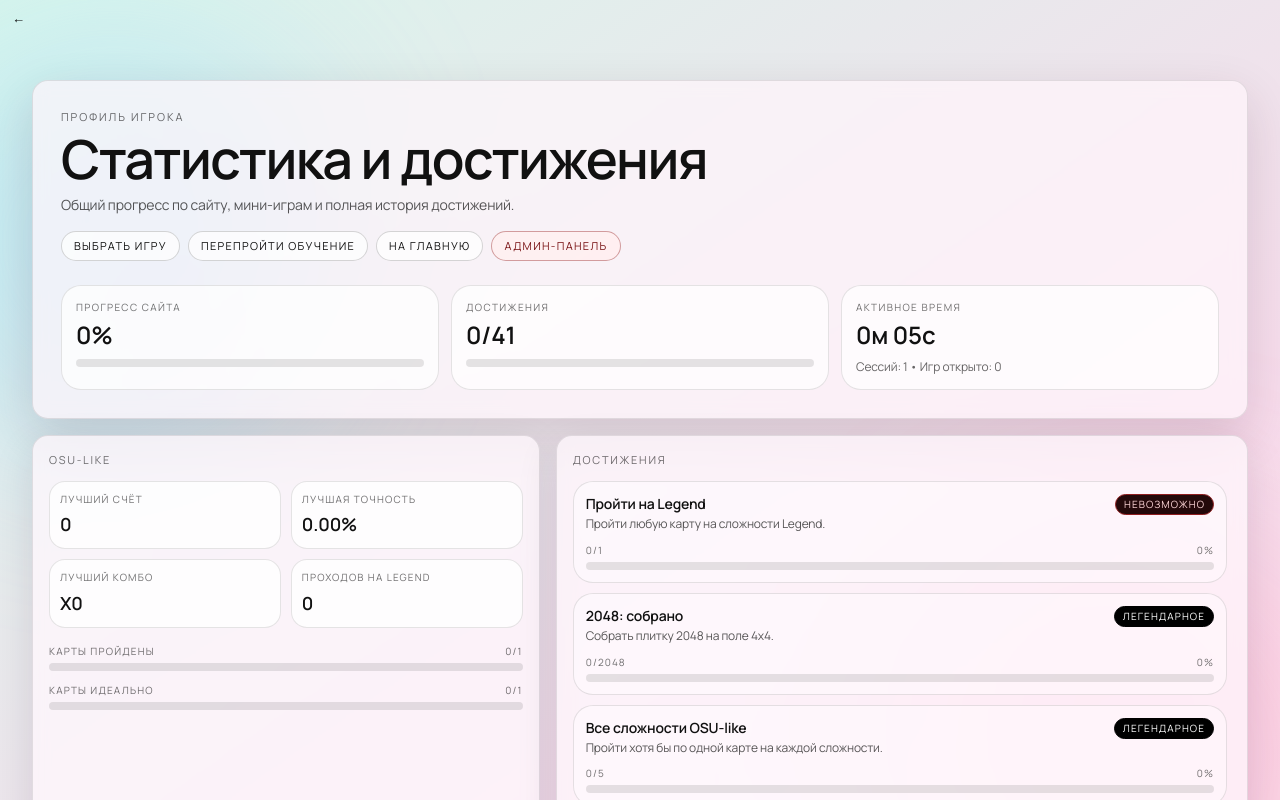
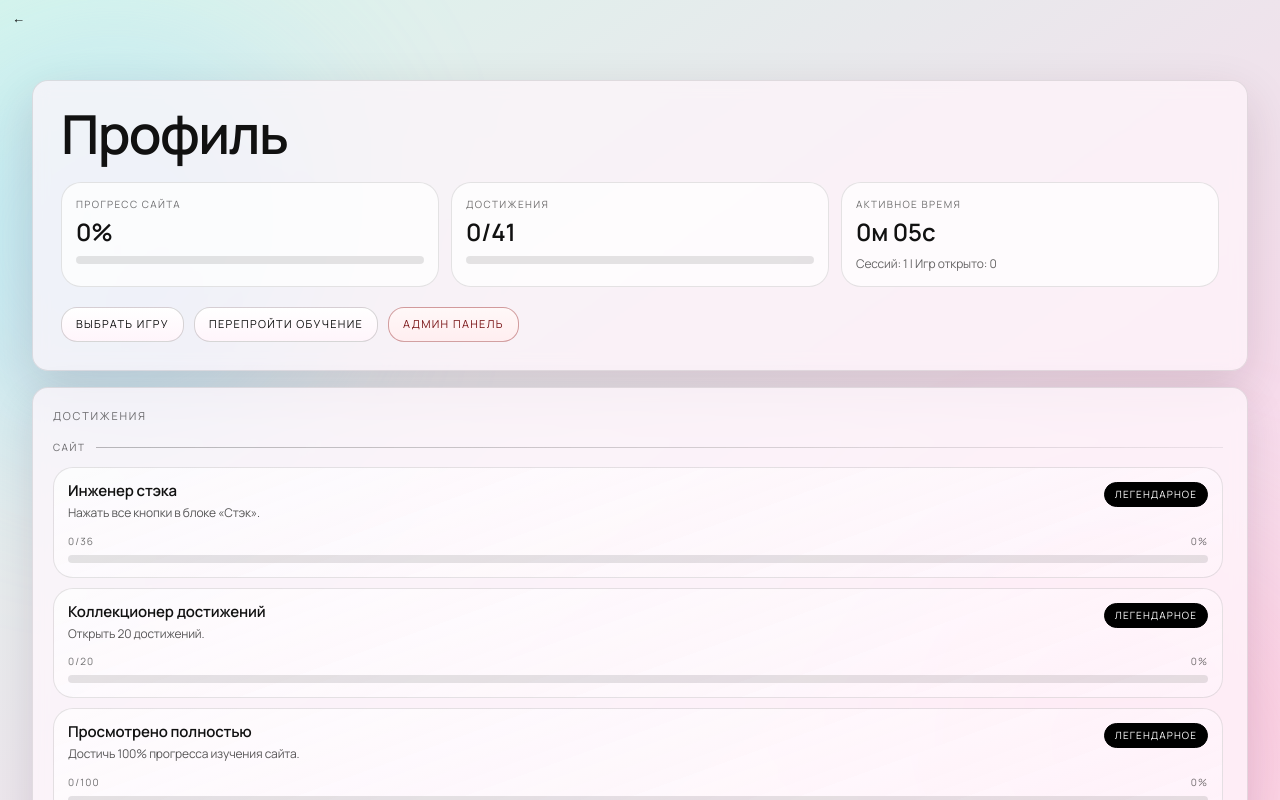
Before and after one commit to Stepa-Karpik/landing_1, a Next.js app: page /profile in a window 1280 px wide. Shown: the top 800 px of the page. Built offline with nearby package versions, Linux system fonts and the light colour scheme.

Commit message:
profile rework

```diff
--- a/app/profile/page.tsx
+++ b/app/profile/page.tsx
@@ -16,11 +16,19 @@ const rarityClassByKey: Record<string, string> = {
 }
 
 const rarityTextByKey: Record<string, string> = {
-  common: "Обычное",
-  rare: "Редкое",
-  epic: "Эпическое",
-  legendary: "Легендарное",
-  impossible: "Невозможно",
+  common: "\u041e\u0431\u044b\u0447\u043d\u043e\u0435",
+  rare: "\u0420\u0435\u0434\u043a\u043e\u0435",
+  epic: "\u042d\u043f\u0438\u0447\u0435\u0441\u043a\u043e\u0435",
+  legendary: "\u041b\u0435\u0433\u0435\u043d\u0434\u0430\u0440\u043d\u043e\u0435",
+  impossible: "\u041d\u0435\u0432\u043e\u0437\u043c\u043e\u0436\u043d\u043e",
+}
+
+const raritySortOrder: Record<string, number> = {
+  impossible: 0,
+  legendary: 1,
+  epic: 2,
+  rare: 3,
+  common: 4,
 }
 
 const miniGames: Array<{ href: string; label: string }> = [
@@ -35,13 +43,55 @@ const miniGames: Array<{ href: string; label: string }> = [
   { href: "/minigames/osu", label: "OSU-like" },
 ]
 
+const achievementTypeLabels: Record<string, string> = {
+  site: "\u0421\u0430\u0439\u0442",
+  minigames: "\u041c\u0438\u043d\u0438-\u0438\u0433\u0440\u044b",
+  tetris: "\u0422\u0435\u0442\u0440\u0438\u0441",
+  dino: "\u0414\u0438\u043d\u043e\u0437\u0430\u0432\u0440\u0438\u043a",
+  minesweeper: "\u0421\u0430\u043f\u0435\u0440",
+  match3: "\u0422\u0440\u0438 \u0412 \u0420\u044f\u0434",
+  snake: "\u0417\u043c\u0435\u0439\u043a\u0430",
+  game2048: "2048",
+  breakout: "Breakout",
+  simon: "Simon",
+  osu: "OSU-like",
+}
+
+const achievementTypeOrder: Record<string, number> = {
+  site: 0,
+  minigames: 1,
+  tetris: 2,
+  dino: 3,
+  minesweeper: 4,
+  match3: 5,
+  snake: 6,
+  game2048: 7,
+  breakout: 8,
+  simon: 9,
+  osu: 10,
+}
+
+function getAchievementType(id: string) {
+  if (id === "games-routes" || id === "games-play-all" || id === "games-master") return "minigames"
+  if (id.startsWith("tetris-")) return "tetris"
+  if (id.startsWith("dino-")) return "dino"
+  if (id.startsWith("minesweeper-")) return "minesweeper"
+  if (id.startsWith("match3-")) return "match3"
+  if (id.startsWith("snake-")) return "snake"
+  if (id.startsWith("game2048-")) return "game2048"
+  if (id.startsWith("breakout-")) return "breakout"
+  if (id.startsWith("simon-")) return "simon"
+  if (id.startsWith("osu-")) return "osu"
+  return "site"
+}
+
 function formatDuration(totalSeconds: number) {
   const safe = Math.max(0, Math.floor(totalSeconds))
   const hours = Math.floor(safe / 3600)
   const minutes = Math.floor((safe % 3600) / 60)
   const seconds = safe % 60
-  if (hours > 0) return `${hours}ч ${minutes}м`
-  return `${minutes}м ${String(seconds).padStart(2, "0")}с`
+  if (hours > 0) return `${hours}\u0447 ${minutes}\u043c`
+  return `${minutes}\u043c ${String(seconds).padStart(2, "0")}\u0441`
 }
 
 function formatDate(value?: string) {
@@ -77,9 +127,19 @@ export default function ProfilePage() {
     [data.gameStats],
   )
 
-  const totalMapsTarget = Math.max(1, data.osuProgress.knownTracks)
-  const clearedMapsPercent = Math.round(ratio(data.osuProgress.clearedTracks.length, totalMapsTarget) * 100)
-  const perfectMapsPercent = Math.round(ratio(data.osuProgress.perfectTracks.length, totalMapsTarget) * 100)
+  const orderedAchievements = useMemo(() => {
+    return [...sortedAchievementViews].sort((first, second) => {
+      const firstType = getAchievementType(first.id)
+      const secondType = getAchievementType(second.id)
+      const typeDiff = (achievementTypeOrder[firstType] ?? 999) - (achievementTypeOrder[secondType] ?? 999)
+      if (typeDiff !== 0) return typeDiff
+
+      const rarityDiff = (raritySortOrder[first.rarity] ?? 999) - (raritySortOrder[second.rarity] ?? 999)
+      if (rarityDiff !== 0) return rarityDiff
+
+      return first.title.localeCompare(second.title)
+    })
+  }, [sortedAchievementViews])
 
   return (
     <main className="relative min-h-screen overflow-hidden bg-[linear-gradient(145deg,#d9f6ec_0%,#f7dcec_68%,#fbe5ef_100%)] px-4 pb-10 pt-20 text-[#111111] md:px-8">
@@ -88,156 +148,127 @@ export default function ProfilePage() {
 
       <div className="relative z-10 mx-auto max-w-[1220px]">
         <section className="rounded-2xl border border-black/10 bg-[#fff6fb]/72 p-5 shadow-[0_18px_50px_rgba(58,17,37,0.14)] backdrop-blur-sm md:p-7">
-          <div className="flex flex-wrap items-start justify-between gap-4">
-            <div>
-              <p className="text-[11px] tracking-[0.18em] text-black/58 uppercase">Профиль игрока</p>
-              <h1 className="mt-2 text-[clamp(28px,4.2vw,54px)] font-semibold leading-[0.92] tracking-[-0.03em]">Статистика и достижения</h1>
-              <p className="mt-3 max-w-[760px] text-sm text-black/66">Общий прогресс по сайту, мини-играм и полная история достижений.</p>
+          <h1 className="text-[clamp(28px,4.2vw,54px)] font-semibold leading-[0.92] tracking-[-0.03em]">
+            {"\u041f\u0440\u043e\u0444\u0438\u043b\u044c"}
+          </h1>
+
+          <div className="mt-6 grid grid-cols-1 gap-3 md:grid-cols-3">
+            <article className="rounded-xl border border-black/10 bg-white/72 p-3.5">
+              <p className="text-[10px] tracking-[0.14em] text-black/56 uppercase">{"\u041f\u0440\u043e\u0433\u0440\u0435\u0441\u0441 \u0441\u0430\u0439\u0442\u0430"}</p>
+              <p className="mt-1 text-2xl font-semibold">{siteProgressPercent}%</p>
+              <div className="mt-2">
+                <ProgressBar percent={siteProgressPercent} />
+              </div>
+            </article>
+            <article className="rounded-xl border border-black/10 bg-white/72 p-3.5">
+              <p className="text-[10px] tracking-[0.14em] text-black/56 uppercase">{"\u0414\u043e\u0441\u0442\u0438\u0436\u0435\u043d\u0438\u044f"}</p>
+              <p className="mt-1 text-2xl font-semibold">
+                {unlockedCount}/{orderedAchievements.length}
+              </p>
+              <div className="mt-2">
+                <ProgressBar percent={achievementsProgressPercent} />
+              </div>
+            </article>
+            <article className="rounded-xl border border-black/10 bg-white/72 p-3.5">
+              <p className="text-[10px] tracking-[0.14em] text-black/56 uppercase">{"\u0410\u043a\u0442\u0438\u0432\u043d\u043e\u0435 \u0432\u0440\u0435\u043c\u044f"}</p>
+              <p className="mt-1 text-2xl font-semibold">{formatDuration(data.totalSeconds)}</p>
+              <p className="mt-2 text-xs text-black/60">
+                {"\u0421\u0435\u0441\u0441\u0438\u0439"}: {data.sessions} | {"\u0418\u0433\u0440 \u043e\u0442\u043a\u0440\u044b\u0442\u043e"}: {gamesPlayed}
+              </p>
+            </article>
           </div>
 
-            <div className="flex flex-wrap gap-2">
+          <div className="mt-5 flex flex-wrap gap-2.5">
             <button
               type="button"
               onClick={() => setShowMiniGames((previous) => !previous)}
-                className="rounded-full border border-black/16 bg-white/70 px-3 py-1.5 text-[11px] tracking-[0.12em] uppercase transition-colors hover:bg-white"
+              className="rounded-lg border border-black/16 bg-[linear-gradient(180deg,#ffffff_0%,#fff5fb_100%)] px-3.5 py-2 text-[11px] tracking-[0.12em] uppercase transition-all hover:border-black/28 hover:bg-white"
             >
               {showMiniGames ? "\u0421\u043a\u0440\u044b\u0442\u044c \u0438\u0433\u0440\u044b" : "\u0412\u044b\u0431\u0440\u0430\u0442\u044c \u0438\u0433\u0440\u0443"}
             </button>
             <Link
               href="/?tutorial=1"
-                className="rounded-full border border-black/16 bg-white/70 px-3 py-1.5 text-[11px] tracking-[0.12em] uppercase transition-colors hover:bg-white"
+              className="rounded-lg border border-black/16 bg-[linear-gradient(180deg,#ffffff_0%,#fff5fb_100%)] px-3.5 py-2 text-[11px] tracking-[0.12em] uppercase transition-all hover:border-black/28 hover:bg-white"
             >
               {"\u041f\u0435\u0440\u0435\u043f\u0440\u043e\u0439\u0442\u0438 \u043e\u0431\u0443\u0447\u0435\u043d\u0438\u0435"}
             </Link>
             <Link
-                href="/"
-                className="rounded-full border border-black/16 bg-white/70 px-3 py-1.5 text-[11px] tracking-[0.12em] uppercase transition-colors hover:bg-white"
+              href="/403"
+              className="rounded-lg border border-[#8f1d1f]/40 bg-[linear-gradient(180deg,#fff8f8_0%,#ffeef0_100%)] px-3.5 py-2 text-[11px] tracking-[0.12em] text-[#7a1517] uppercase transition-all hover:border-[#8f1d1f]/60 hover:bg-[#ffe9ed]"
             >
-                {"\u041d\u0430 \u0433\u043b\u0430\u0432\u043d\u0443\u044e"}
+              {"\u0410\u0434\u043c\u0438\u043d \u043f\u0430\u043d\u0435\u043b\u044c"}
             </Link>
-              <Link
-                href="/403"
-                className="rounded-full border border-[#8f1d1f]/40 bg-[#fff0f0]/85 px-3 py-1.5 text-[11px] tracking-[0.12em] text-[#7a1517] uppercase transition-colors hover:bg-[#ffe5e6]"
-              >
-                {"\u0410\u0434\u043c\u0438\u043d-\u043f\u0430\u043d\u0435\u043b\u044c"}
-              </Link>
-            </div>
           </div>
 
           {showMiniGames && (
-            <div className="mt-5 grid grid-cols-1 gap-2 sm:grid-cols-2 lg:grid-cols-3">
+            <div className="mt-4 grid grid-cols-1 gap-2 sm:grid-cols-2 lg:grid-cols-3">
               {miniGames.map((game) => (
                 <Link
                   key={game.href}
                   href={game.href}
-                  className="rounded-xl border border-black/12 bg-white/70 px-3 py-2.5 text-sm font-medium transition-colors hover:bg-white"
+                  className="rounded-xl border border-black/12 bg-white/70 px-3 py-2.5 text-sm font-medium transition-all hover:border-black/24 hover:bg-white"
                 >
                   {game.label}
                 </Link>
               ))}
             </div>
           )}
-          <div className="mt-6 grid grid-cols-1 gap-3 md:grid-cols-3">
-            <article className="rounded-xl border border-black/10 bg-white/72 p-3.5">
-              <p className="text-[10px] tracking-[0.14em] text-black/56 uppercase">Прогресс сайта</p>
-              <p className="mt-1 text-2xl font-semibold">{siteProgressPercent}%</p>
-              <div className="mt-2">
-                <ProgressBar percent={siteProgressPercent} />
-              </div>
-            </article>
-            <article className="rounded-xl border border-black/10 bg-white/72 p-3.5">
-              <p className="text-[10px] tracking-[0.14em] text-black/56 uppercase">Достижения</p>
-              <p className="mt-1 text-2xl font-semibold">
-                {unlockedCount}/{sortedAchievementViews.length}
-              </p>
-              <div className="mt-2">
-                <ProgressBar percent={achievementsProgressPercent} />
-              </div>
-            </article>
-            <article className="rounded-xl border border-black/10 bg-white/72 p-3.5">
-              <p className="text-[10px] tracking-[0.14em] text-black/56 uppercase">Активное время</p>
-              <p className="mt-1 text-2xl font-semibold">{formatDuration(data.totalSeconds)}</p>
-              <p className="mt-2 text-xs text-black/60">
-                Сессий: {data.sessions} • Игр открыто: {gamesPlayed}
-              </p>
-            </article>
-          </div>
         </section>
 
-        <section className="mt-4 grid grid-cols-1 gap-4 lg:grid-cols-[1.1fr_1.5fr]">
-          <article className="rounded-2xl border border-black/10 bg-[#fff8fd]/76 p-4 shadow-[0_14px_40px_rgba(21,8,40,0.12)] backdrop-blur-sm">
-            <h2 className="text-[11px] tracking-[0.16em] text-black/56 uppercase">OSU-like</h2>
-            <div className="mt-3 grid grid-cols-2 gap-2.5 text-sm">
-              <div className="rounded-lg border border-black/10 bg-white/74 p-2.5">
-                <p className="text-[10px] tracking-[0.12em] text-black/56 uppercase">Лучший счёт</p>
-                <p className="mt-1 text-lg font-semibold">{data.gameStats.osu.bestScore}</p>
-              </div>
-              <div className="rounded-lg border border-black/10 bg-white/74 p-2.5">
-                <p className="text-[10px] tracking-[0.12em] text-black/56 uppercase">Лучшая точность</p>
-                <p className="mt-1 text-lg font-semibold">{data.osuProgress.bestAccuracy.toFixed(2)}%</p>
-              </div>
-              <div className="rounded-lg border border-black/10 bg-white/74 p-2.5">
-                <p className="text-[10px] tracking-[0.12em] text-black/56 uppercase">Лучший комбо</p>
-                <p className="mt-1 text-lg font-semibold">X{data.osuProgress.bestCombo}</p>
-              </div>
-              <div className="rounded-lg border border-black/10 bg-white/74 p-2.5">
-                <p className="text-[10px] tracking-[0.12em] text-black/56 uppercase">Проходов на Legend</p>
-                <p className="mt-1 text-lg font-semibold">{data.osuProgress.legendClears}</p>
-              </div>
-            </div>
-
-            <div className="mt-4 space-y-3">
-              <div>
-                <div className="mb-1 flex items-center justify-between text-[10px] tracking-[0.12em] text-black/56 uppercase">
-                  <span>Карты пройдены</span>
-                  <span>
-                    {Math.min(data.osuProgress.clearedTracks.length, totalMapsTarget)}/{totalMapsTarget}
-                  </span>
-                </div>
-                <ProgressBar percent={clearedMapsPercent} />
-              </div>
-              <div>
-                <div className="mb-1 flex items-center justify-between text-[10px] tracking-[0.12em] text-black/56 uppercase">
-                  <span>Карты идеально</span>
-                  <span>
-                    {Math.min(data.osuProgress.perfectTracks.length, totalMapsTarget)}/{totalMapsTarget}
-                  </span>
-                </div>
-                <ProgressBar percent={perfectMapsPercent} />
-              </div>
-            </div>
-          </article>
-
-          <article className="rounded-2xl border border-black/10 bg-[#fff8fd]/76 p-4 shadow-[0_14px_40px_rgba(21,8,40,0.12)] backdrop-blur-sm">
-            <h2 className="text-[11px] tracking-[0.16em] text-black/56 uppercase">Достижения</h2>
-            <div className="mt-3 max-h-[56vh] space-y-2.5 overflow-y-auto pr-1">
-              {sortedAchievementViews.map((achievement) => {
+        <section className="mt-4">
+          <article className="rounded-2xl border border-black/10 bg-[#fff8fd]/76 p-4 shadow-[0_14px_40px_rgba(21,8,40,0.12)] backdrop-blur-sm md:p-5">
+            <h2 className="text-[11px] tracking-[0.16em] text-black/56 uppercase">{"\u0414\u043e\u0441\u0442\u0438\u0436\u0435\u043d\u0438\u044f"}</h2>
+            <div className="mt-3 max-h-[62vh] space-y-2.5 overflow-y-auto pr-1">
+              {orderedAchievements.map((achievement, index) => {
                 const percent = Math.round(ratio(achievement.progress.value, achievement.progress.target) * 100)
                 const rarityClass = rarityClassByKey[achievement.rarity] ?? rarityClassByKey.common
                 const rarityText = rarityTextByKey[achievement.rarity] ?? achievement.rarity
                 const unlockedAt = formatDate(achievement.unlockedAt)
+
+                const achievementType = getAchievementType(achievement.id)
+                const previousType = index > 0 ? getAchievementType(orderedAchievements[index - 1].id) : null
+                const showTypeHeader = index === 0 || achievementType !== previousType
+
                 return (
+                  <div key={achievement.id} className="space-y-2.5">
+                    {showTypeHeader && (
+                      <div className="flex items-center gap-2.5 pb-0.5 pt-1">
+                        <span className="shrink-0 text-[10px] tracking-[0.16em] text-black/58 uppercase">
+                          {achievementTypeLabels[achievementType] ?? achievementTypeLabels.site}
+                        </span>
+                        <span className="h-px w-full bg-[linear-gradient(90deg,rgba(17,17,17,0.28)_0%,rgba(17,17,17,0.08)_100%)]" />
+                      </div>
+                    )}
+
                     <article
-                    key={achievement.id}
-                    className={`rounded-xl border p-3 ${
-                      achievement.unlocked ? "border-black/20 bg-white/76" : "border-black/10 bg-white/44"
+                      className={`rounded-xl border p-3.5 transition-colors ${
+                        achievement.unlocked
+                          ? "border-black/20 bg-[linear-gradient(160deg,rgba(255,255,255,0.92)_0%,rgba(255,245,251,0.82)_100%)]"
+                          : "border-black/10 bg-[linear-gradient(160deg,rgba(255,255,255,0.66)_0%,rgba(255,248,253,0.52)_100%)]"
                       }`}
                     >
-                    <div className="flex items-start justify-between gap-3">
+                      <div className="grid gap-3 md:grid-cols-[minmax(0,1fr)_auto]">
                         <div>
-                        <p className="text-sm font-semibold">{achievement.title}</p>
-                        <p className="mt-0.5 text-xs leading-[1.4] text-black/66">{achievement.description}</p>
+                          <p className="text-[15px] font-semibold leading-[1.2] tracking-[-0.01em]">{achievement.title}</p>
+                          <p className="mt-1 text-xs leading-[1.45] text-black/66">{achievement.description}</p>
                           {achievement.unlocked && unlockedAt && (
-                          <p className="mt-1 text-[10px] tracking-[0.08em] text-black/50 uppercase">Открыто: {unlockedAt}</p>
+                            <p className="mt-1.5 text-[10px] tracking-[0.08em] text-black/52 uppercase">
+                              {"\u041e\u0442\u043a\u0440\u044b\u0442\u043e"}: {unlockedAt}
+                            </p>
                           )}
                         </div>
-                      <span className={`shrink-0 rounded-full border px-2 py-0.5 text-[10px] tracking-[0.11em] uppercase ${rarityClass}`}>
+
+                        <div className="flex items-start justify-start md:justify-end">
+                          <span
+                            className={`shrink-0 rounded-full border px-2.5 py-1 text-[10px] tracking-[0.11em] uppercase ${rarityClass}`}
+                          >
                             {rarityText}
                           </span>
                         </div>
+                      </div>
 
-                    <div className="mt-2.5">
-                      <div className="mb-1 flex items-center justify-between text-[10px] tracking-[0.11em] text-black/56 uppercase">
+                      <div className="mt-3">
+                        <div className="mb-1.5 flex items-center justify-between text-[10px] tracking-[0.11em] text-black/56 uppercase">
                           <span>
                             {Math.min(achievement.progress.value, achievement.progress.target)}/{achievement.progress.target}
                           </span>
@@ -246,6 +277,7 @@ export default function ProfilePage() {
                         <ProgressBar percent={percent} />
                       </div>
                     </article>
+                  </div>
                 )
               })}
             </div>
--- a/components/profile-provider.tsx
+++ b/components/profile-provider.tsx
@@ -14,6 +14,7 @@ import {
 } from "react"
 
 type Rarity = "common" | "rare" | "epic" | "legendary" | "impossible"
+type AchievementType = "site" | "minigames" | "tetris" | "dino" | "minesweeper" | "match3" | "snake" | "game2048" | "breakout" | "simon" | "osu"
 type GameId = "tetris" | "dino" | "minesweeper" | "match3" | "snake" | "game2048" | "breakout" | "simon" | "osu"
 type OsuDifficulty = "easy" | "normal" | "hard" | "extreme" | "legend"
 
@@ -162,6 +163,34 @@ const rarityOrder: Record<Rarity, number> = {
   epic: 2,
   rare: 3,
   common: 4,
+}
+
+const achievementTypeOrder: Record<AchievementType, number> = {
+  site: 0,
+  minigames: 1,
+  tetris: 2,
+  dino: 3,
+  minesweeper: 4,
+  match3: 5,
+  snake: 6,
+  game2048: 7,
+  breakout: 8,
+  simon: 9,
+  osu: 10,
+}
+
+const achievementTypeLabels: Record<AchievementType, string> = {
+  site: "\u0421\u0430\u0439\u0442",
+  minigames: "\u041c\u0438\u043d\u0438-\u0438\u0433\u0440\u044b",
+  tetris: "\u0422\u0435\u0442\u0440\u0438\u0441",
+  dino: "\u0414\u0438\u043d\u043e\u0437\u0430\u0432\u0440\u0438\u043a",
+  minesweeper: "\u0421\u0430\u043f\u0435\u0440",
+  match3: "\u0422\u0440\u0438 \u0412 \u0420\u044f\u0434",
+  snake: "\u0417\u043c\u0435\u0439\u043a\u0430",
+  game2048: "2048",
+  breakout: "Breakout",
+  simon: "Simon",
+  osu: "OSU-like",
 }
 
 const defaultGameEntry: GameStatsEntry = {
@@ -221,6 +250,30 @@ const ProfileContext = createContext<ProfileContextValue | null>(null)
 const clamp = (value: number, min: number, max: number) => Math.max(min, Math.min(max, value))
 const ratio = (value: number, target: number) => (target <= 0 ? 0 : clamp(value / target, 0, 1))
 const nowIso = () => new Date().toISOString()
+
+function getAchievementType(id: string): AchievementType {
+  if (id === "games-routes" || id === "games-play-all" || id === "games-master") return "minigames"
+  if (id.startsWith("tetris-")) return "tetris"
+  if (id.startsWith("dino-")) return "dino"
+  if (id.startsWith("minesweeper-")) return "minesweeper"
+  if (id.startsWith("match3-")) return "match3"
+  if (id.startsWith("snake-")) return "snake"
+  if (id.startsWith("game2048-")) return "game2048"
+  if (id.startsWith("breakout-")) return "breakout"
+  if (id.startsWith("simon-")) return "simon"
+  if (id.startsWith("osu-")) return "osu"
+  return "site"
+}
+
+function compareAchievements(first: { id: string; rarity: Rarity; title: string }, second: { id: string; rarity: Rarity; title: string }) {
+  const typeDiff = achievementTypeOrder[getAchievementType(first.id)] - achievementTypeOrder[getAchievementType(second.id)]
+  if (typeDiff !== 0) return typeDiff
+
+  const rarityDiff = rarityOrder[first.rarity] - rarityOrder[second.rarity]
+  if (rarityDiff !== 0) return rarityDiff
+
+  return first.title.localeCompare(second.title)
+}
 
 function uniquePush(list: string[], item: string) {
   if (list.includes(item)) return list
@@ -1046,15 +1099,7 @@ export function ProfileProvider({ children }: { children: ReactNode }) {
 
   const siteProgressPercent = useMemo(() => getSiteProgress(data), [data])
   const achievementViews = useMemo(() => getAchievementViews(data, siteProgressPercent), [data, siteProgressPercent])
-  const sortedAchievementViews = useMemo(
-    () =>
-      [...achievementViews].sort((first, second) => {
-        const rarityDiff = rarityOrder[first.rarity] - rarityOrder[second.rarity]
-        if (rarityDiff !== 0) return rarityDiff
-        return first.title.localeCompare(second.title)
-      }),
-    [achievementViews],
-  )
+  const sortedAchievementViews = useMemo(() => [...achievementViews].sort(compareAchievements), [achievementViews])
   const unlockedCount = achievementViews.filter((achievement) => achievement.unlocked).length
   const achievementsProgressPercent = Math.round(ratio(unlockedCount, achievementViews.length) * 100)
 
@@ -1477,12 +1522,20 @@ export function ProfileProvider({ children }: { children: ReactNode }) {
 
               <div className="mt-4 overflow-y-auto pr-1">
                 <div className="space-y-2">
-                  {sortedAchievementViews.map((achievement) => {
+                  {sortedAchievementViews.map((achievement, index) => {
                     const styles = rarityStyles[achievement.rarity]
                     const percent = Math.round(ratio(achievement.progress.value, achievement.progress.target) * 100)
+                    const achievementType = getAchievementType(achievement.id)
+                    const previousType = index > 0 ? getAchievementType(sortedAchievementViews[index - 1].id) : null
+                    const showTypeHeader = index === 0 || achievementType !== previousType
                     return (
+                      <div key={achievement.id} className="space-y-2">
+                        {showTypeHeader && (
+                          <p className="text-[10px] tracking-[0.16em] text-black/54 uppercase">
+                            {achievementTypeLabels[achievementType]}
+                          </p>
+                        )}
                         <article
-                        key={achievement.id}
                           className={`rounded-md border p-2.5 ${
                             achievement.unlocked ? "border-black/22 bg-white/60" : "border-black/10 bg-white/35"
                           }`}
@@ -1508,6 +1561,7 @@ export function ProfileProvider({ children }: { children: ReactNode }) {
                             <ProgressBar value={percent} />
                           </div>
                         </article>
+                      </div>
                     )
                   })}
                 </div>
@@ -1525,11 +1579,7 @@ export function useProfileTracker() {
   if (!context) {
     const siteProgressPercent = getSiteProgress(DEFAULT_PROFILE)
     const achievementViews = getAchievementViews(DEFAULT_PROFILE, siteProgressPercent)
-    const sortedAchievementViews = [...achievementViews].sort((first, second) => {
-      const rarityDiff = rarityOrder[first.rarity] - rarityOrder[second.rarity]
-      if (rarityDiff !== 0) return rarityDiff
-      return first.title.localeCompare(second.title)
-    })
+    const sortedAchievementViews = [...achievementViews].sort(compareAchievements)
     const unlockedCount = achievementViews.filter((achievement) => achievement.unlocked).length
     const achievementsProgressPercent = Math.round(ratio(unlockedCount, achievementViews.length) * 100)
     return {
```
Also changed, not shown: 1 other file (tests, documents, lock files or other folders). Lines whose indentation alone changed are shown as unchanged.
